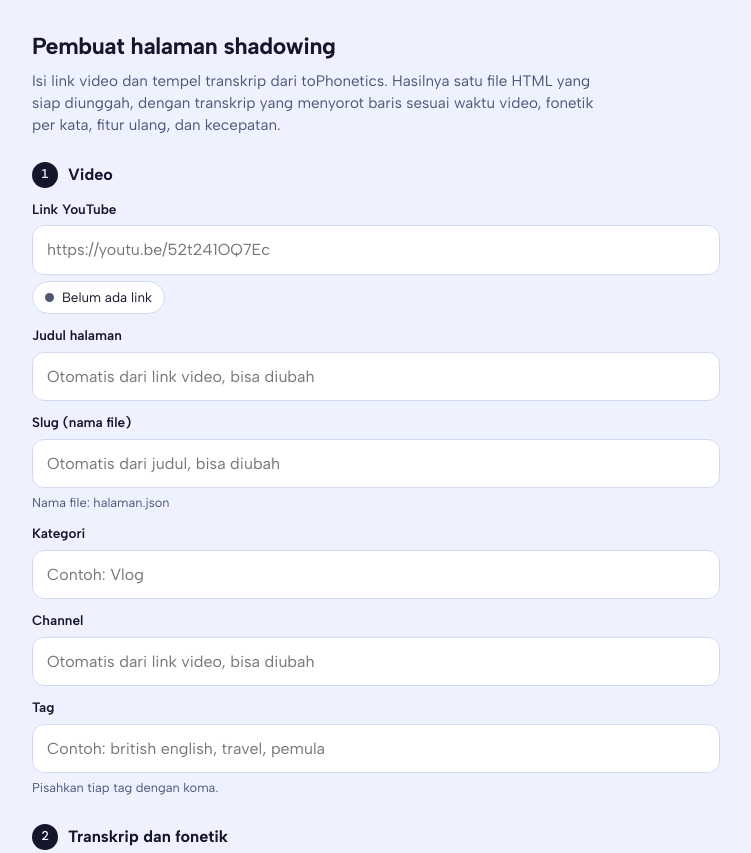
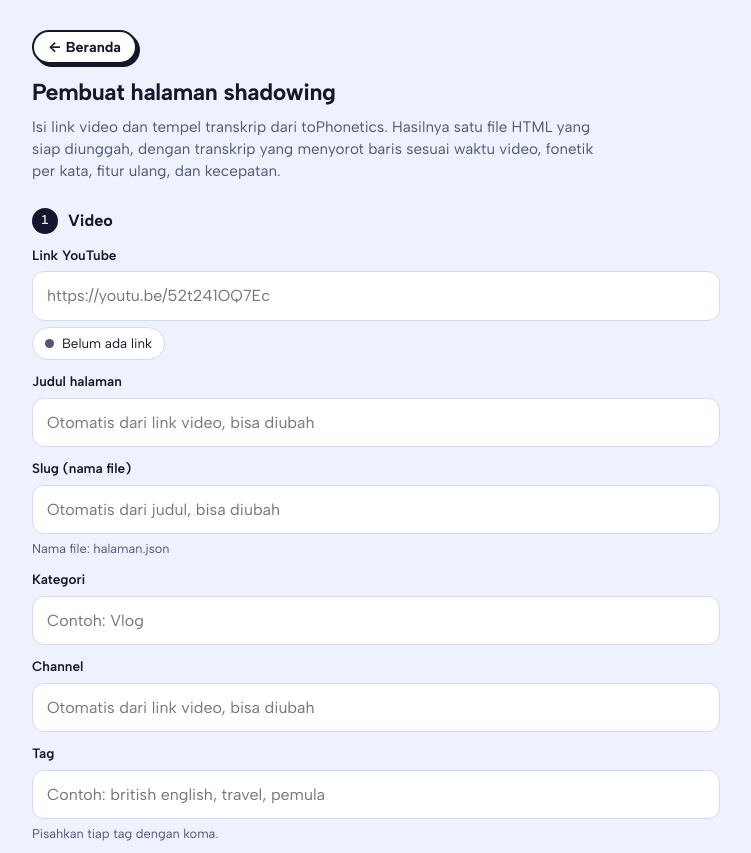
Before and after one commit to build-app11/Generate-transcript-english, a plain HTML site: page video-generator.html in a window 1280 px wide. Shown: the top 853 px of the page, without its empty margins (264-1015 px from the left). Drawn offline with nearby package versions, Linux system fonts and the light colour scheme; a web font is replaced by a local one.

Commit message:
Update video-generator.html

```diff
--- a/video-generator.html
+++ b/video-generator.html
@@ -101,6 +101,8 @@ body.pv { margin: 0; overflow: hidden; }
 #toast { position: fixed; left: 50%; bottom: calc(24px + env(safe-area-inset-bottom, 0px)); transform: translateX(-50%); z-index: 40; max-width: calc(100vw - 32px); padding: 10px 16px; border-radius: 12px; background: var(--ink); color: var(--bg); font-size: 0.88rem; font-weight: 600; box-shadow: 0 6px 24px rgba(0, 0, 0, 0.25); }
 #toast:empty { display: none; }
 #toast.bad { background: var(--bad); color: #fff; }
+.gback{display:inline-flex;align-items:center;gap:6px;margin-bottom:12px;padding:6px 14px;border:2.5px solid var(--line,#14162B);border-radius:999px;background:var(--surface,#fff);color:var(--ink,#14162B);font:700 .9rem var(--font-en,system-ui,sans-serif);text-decoration:none;box-shadow:3px 3px 0 var(--shadow,#14162B)}
+.gback:active{transform:translate(2px,2px);box-shadow:1px 1px 0 var(--shadow,#14162B)}
 </style>
 </head>
 <body>
@@ -108,6 +110,7 @@ body.pv { margin: 0; overflow: hidden; }
 <div id="vIn">
 <main class="wrap">
   <header>
+    <a class="gback" href="index.html" aria-label="Kembali ke beranda">← Beranda</a>
     <h1>Pembuat halaman shadowing</h1>
     <p class="lead">Isi link video dan tempel transkrip dari toPhonetics. Hasilnya satu file HTML yang siap diunggah, dengan transkrip yang menyorot baris sesuai waktu video, fonetik per kata, fitur ulang, dan kecepatan.</p>
   </header>
```
